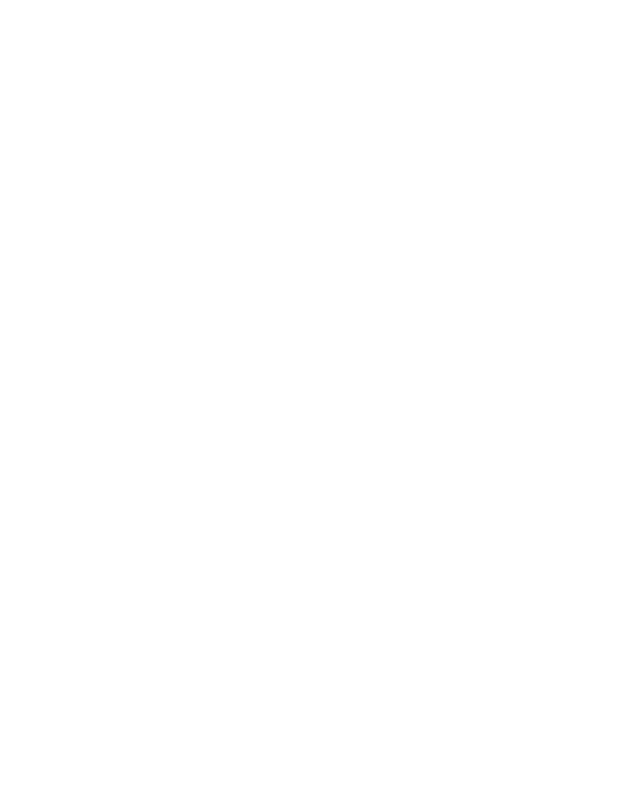
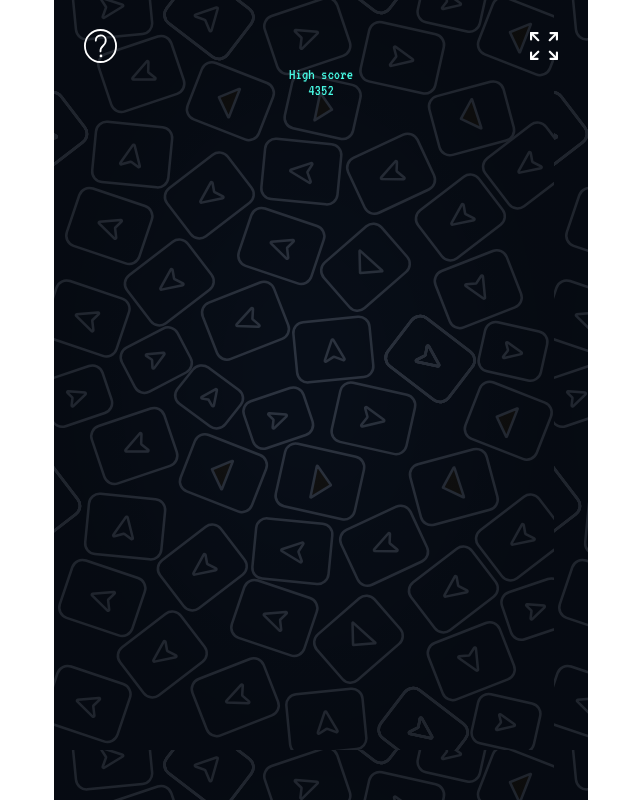
Before and after one commit to Ak216puniA/out-of-control, a website built with Parcel: page src/play.html in a window 1280 px wide. Shown: the whole page, without its empty margins (319-959 px from the left). Built offline with nearby package versions, Linux system fonts and the light colour scheme.

Commit message:
Add header icons

```diff
--- a/src/js/index.js
+++ b/src/js/index.js
@@ -7,7 +7,6 @@ const gameWindowHeight = screenHeight/screenWidth<1.5 ? screenHeight : screenWid
 const gameWindow = document.getElementsByClassName('gameWindow')
 const headingText = document.getElementsByClassName('headingText')
 const normalText = document.getElementsByClassName('normalText')
-const playButton = document.getElementById('playButton')
 
 if(screenHeight<=25 || screenWidth<=25){
     for(let i=0; i<gameWindow.length; i++){
@@ -37,7 +36,3 @@ if(screenHeight<=25 || screenWidth<=25){
         normalText[i].style.fontSize = `${normalFontSize}px`
     }
 }
-
-document.getElementById("playButton").onclick = function() {
-    window.location.href = "play.html"
-}
--- /dev/null
+++ b/src/js/start.js
@@ -0,0 +1,3 @@
+document.getElementById("playButton").onclick = function() {
+    window.location.href = "play.html"
+}
--- a/src/play.html
+++ b/src/play.html
@@ -5,16 +5,26 @@
     <meta http-equiv="X-UA-Compatible" content="IE=edge" />
     <meta name="viewport" content="width=device-width, initial-scale=1.0" />
     <link rel="stylesheet" href="./styles/play.css">
+    <link rel="stylesheet" href="./styles/styles.css">
     <link href='https://fonts.googleapis.com/css?family=VT323' rel='stylesheet'>
     <title>EXTENSION</title>
   </head>
   <body>
+    <script src="./js/index.js" type="module"></script>
     <!-- <script src="./js/script.js" type="module"></script> -->
     <div class="gameWindow" id="playEndDiv">
-      <div>
-
+      <div id="header">
+        <div class="headerIconDiv" id="helpIconDiv">
+          <img src="./assets/help.svg" class="headerIcon">
+        </div>
+        <div class="headerIconDiv" id="fullscreenIconDiv">
+          <img src="./assets/fullscreen.svg" class="headerIcon">
+        </div>
       </div>
-      <div></div>
+      <div class="centerDiv">
+        <div>High score</div>
+        <div>4352</div>
+      </div>
       <div></div>
       <div></div>
     </div>
--- a/src/styles/style.css
+++ b/src/styles/styles.css
@@ -24,3 +24,26 @@ body {
     flex-direction: column;
     align-items: center;
 }
+
+#header{
+    display: flex;
+    flex-direction: row;
+    justify-content: space-between;
+    align-items: center;
+    padding: 5.5% 5.5% 0 5.5%;
+}
+
+#fullscreenIconDiv{
+    width: 6%;
+    height: auto;
+}
+
+#helpIconDiv{
+    width: 7%;
+    height: auto;
+}
+
+.headerIcon{
+    width: 100%;
+    height: 100%;
+}
```
Also changed, not shown: src/index.html (+2 -0 lines), src/styles/play.css (deleted, +0 -7 lines), src/assets/background.svg (deleted), src/assets/fullscreen.svg (added), src/assets/help.svg (added), src/js/play.js (added).
